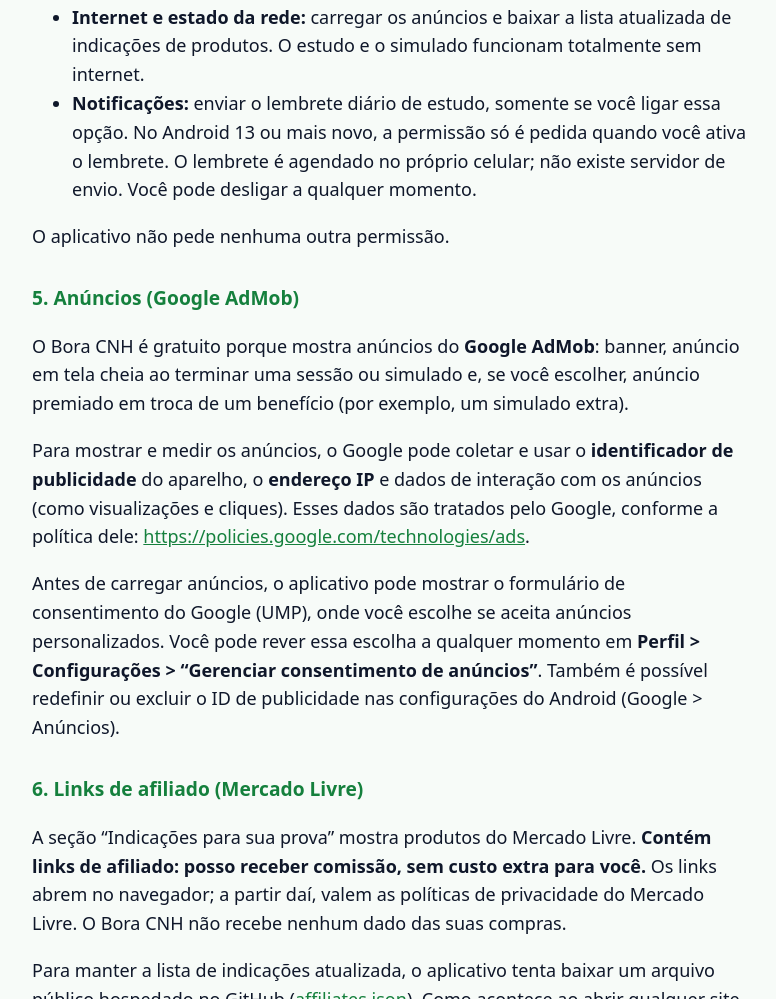
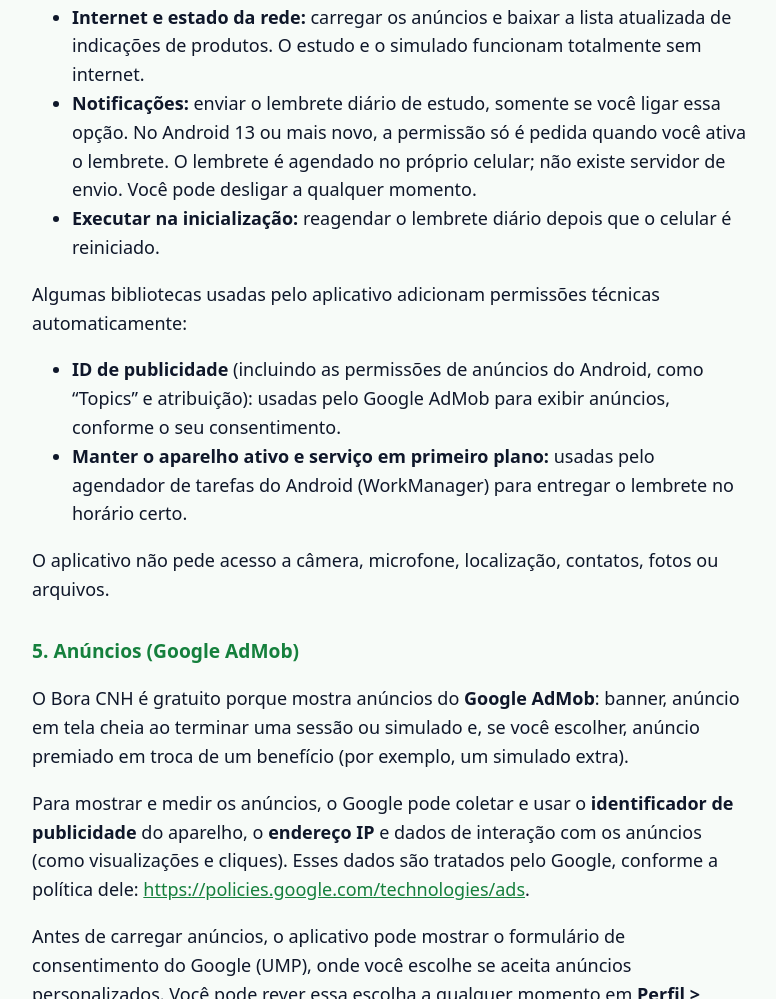
Before and after one commit to Joaofg09/bora-cnh-site, a plain HTML site: page privacidade.html in a window 1280 px wide. Shown: the part 1235-2234 px from the top of the page, without its empty margins (248-1024 px from the left). Drawn offline with Linux system fonts and the light colour scheme.

Commit message:
Política: permissões técnicas do AdMob e do lembrete; reagendar após reiniciar
Co-Authored-By: Claude Opus 5.5 <noreply@anthropic.com>

```diff
--- a/privacidade.html
+++ b/privacidade.html
@@ -29,7 +29,7 @@
     <img src="icone.png" alt="">
     <h1>Política de Privacidade<br>Bora CNH</h1>
   </header>
-  <p class="data">Última atualização: 15 de novembro de 2026</p>
+  <p class="data">Última atualização: 16 de novembro de 2026</p>
 
   <div class="resumo">
     <strong>Resumo:</strong> o Bora CNH não pede cadastro nem login e não tem servidor próprio. O seu progresso de estudo
@@ -68,8 +68,16 @@
     <li><strong>Notificações:</strong> enviar o lembrete diário de estudo, somente se você ligar essa opção.
     No Android 13 ou mais novo, a permissão só é pedida quando você ativa o lembrete. O lembrete é agendado no próprio
     celular; não existe servidor de envio. Você pode desligar a qualquer momento.</li>
+    <li><strong>Executar na inicialização:</strong> reagendar o lembrete diário depois que o celular é reiniciado.</li>
   </ul>
-  <p>O aplicativo não pede nenhuma outra permissão.</p>
+  <p>Algumas bibliotecas usadas pelo aplicativo adicionam permissões técnicas automaticamente:</p>
+  <ul>
+    <li><strong>ID de publicidade</strong> (incluindo as permissões de anúncios do Android, como “Topics” e atribuição):
+    usadas pelo Google AdMob para exibir anúncios, conforme o seu consentimento.</li>
+    <li><strong>Manter o aparelho ativo e serviço em primeiro plano:</strong> usadas pelo agendador de tarefas do Android
+    (WorkManager) para entregar o lembrete no horário certo.</li>
+  </ul>
+  <p>O aplicativo não pede acesso a câmera, microfone, localização, contatos, fotos ou arquivos.</p>
 
   <h2>5. Anúncios (Google AdMob)</h2>
   <p>O Bora CNH é gratuito porque mostra anúncios do <strong>Google AdMob</strong>: banner, anúncio em tela cheia ao terminar
```
